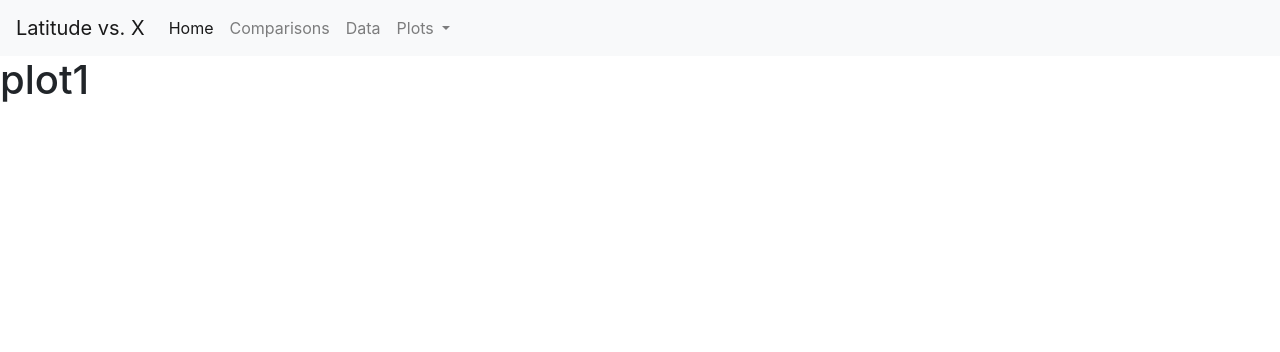
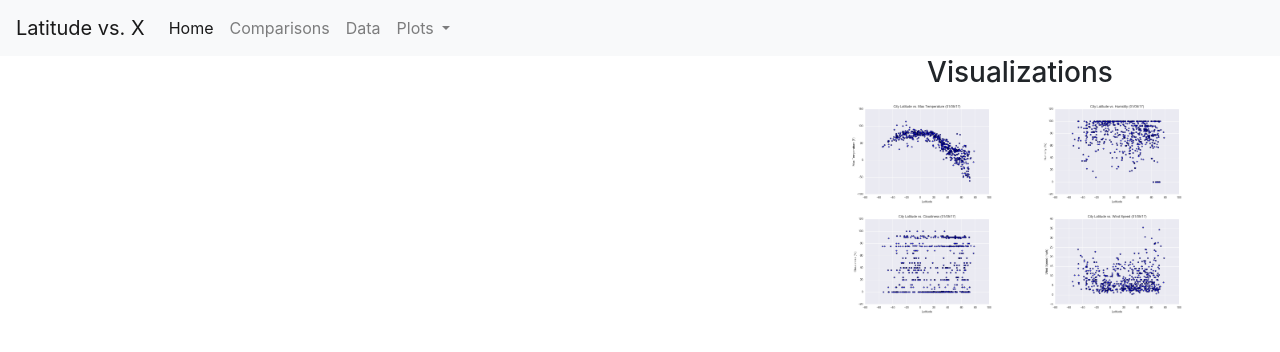
Before and after one commit to kellyshull/Web-Design-Challenge, a plain HTML site: page WebVisualizations/plot1.html in a window 1280 px wide. Drawn offline with nearby package versions, Linux system fonts and the light colour scheme.

Commit message:
visualization links and images added to all plot pages

```diff
--- a/WebVisualizations/plot1.html
+++ b/WebVisualizations/plot1.html
@@ -45,7 +45,42 @@
         </div>
       </nav>
 
-      <h1>plot1</h1>
+      <div class="container">
+        <div class="row">
+          <div class="col-md-8">
+            <h1 class="text-center">
+
+            </h1>
+          </div>
+          <div class="col-md-4">
+            <h3 class="text-center">Visualizations</h3>
+            <div class="row">
+              <div class="col-3 col-6">
+                <a href="./plot1.html">
+                  <img src="./Assets/Fig1.png" alt="Max Temperature" width="100%">
+                </a>
+              </div>
+              <div class="col-3 col-6">
+                <a href="./plot2.html">
+                  <img src="./Assets/Fig2.png" alt="Humidity" width="100%">
+                </a>
+              </div>
+              <br>
+              <div class="col-3 col-6">
+                <a href="./plot3.html">
+                  <img src="./Assets/Fig3.png" alt="Cloudiness" width="100%">
+                </a>
+              </div>
+              <div class="col-3 col-6">
+                <a href="./plot4.html">
+                  <img src="./Assets/Fig4.png" alt="Wind Speed" width="100%">
+                </a>
+              </div>
+            </div>
+        </div>
+      </div>
+
+
     <!-- Optional JavaScript -->
     <!-- jQuery first, then Popper.js, then Bootstrap JS -->
     <script src="https://code.jquery.com/jquery-3.3.1.slim.min.js" integrity="sha384-q8i/X+965DzO0rT7abK41JStQIAqVgRVzpbzo5smXKp4YfRvH+8abtTE1Pi6jizo" crossorigin="anonymous"></script>
```
Also changed, not shown: WebVisualizations/index.html (+2 -2 lines), WebVisualizations/plot2.html (+34 -1 lines), WebVisualizations/plot3.html (+34 -1 lines), WebVisualizations/plot4.html (+34 -1 lines).
